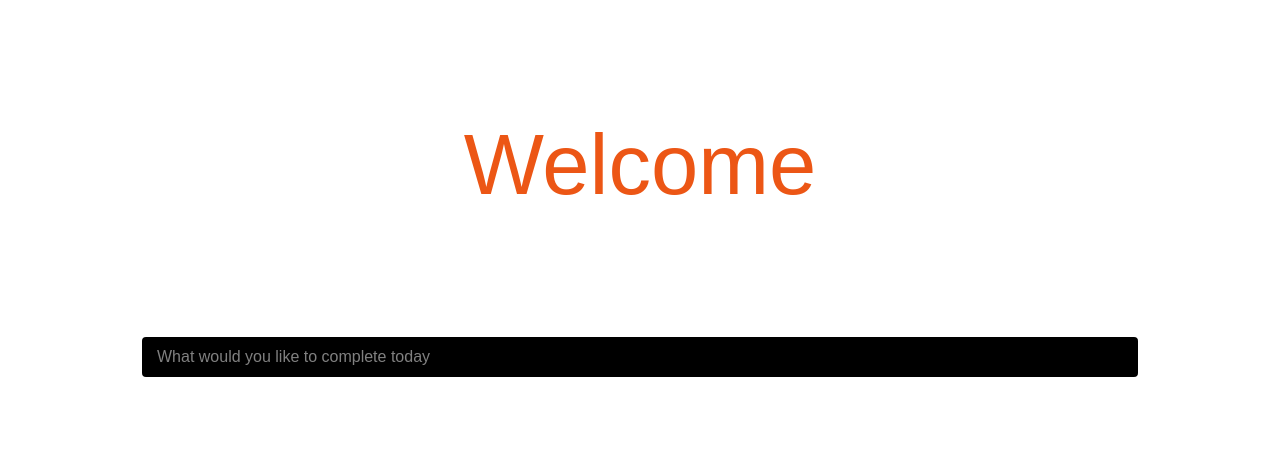
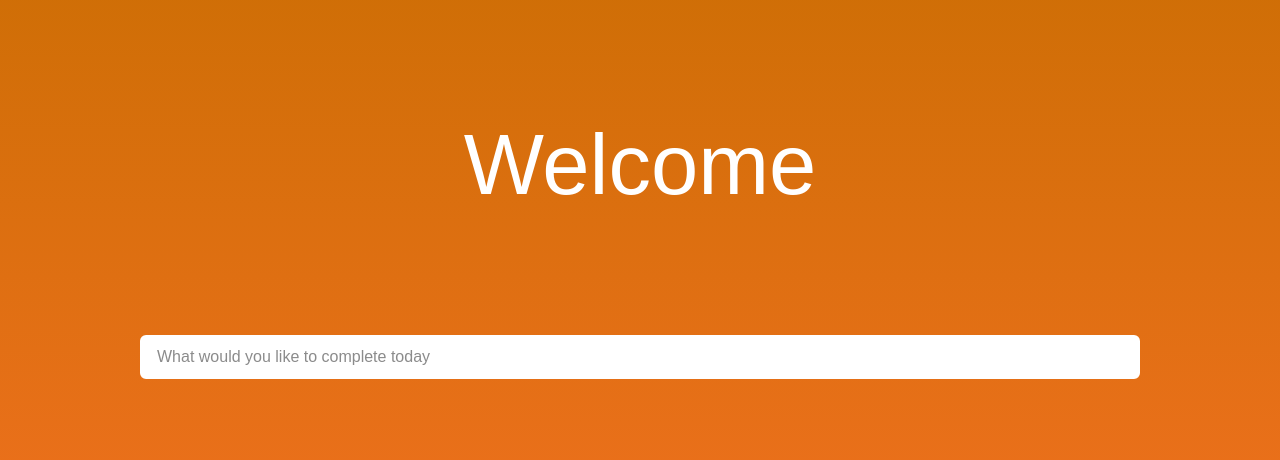
Before and after one commit to reuben-philip/mindframe, a Next.js app: page /dashboard in a window 1280 px wide. Shown: the part 160-620 px from the top of the page. Built offline with nearby package versions, Linux system fonts and the light colour scheme; no server answers.

Commit message:
just some css changes

```diff
--- a/app/globals.css
+++ b/app/globals.css
@@ -68,6 +68,9 @@ body {
   justify-content: center;
   align-items: center;
   gap: 6.7rem;
+
+  min-height: 100vh;
+  background: linear-gradient(to top, #f37021,#C76E00);
 }
 
 .home-button-container {
@@ -91,7 +94,7 @@ body {
 
 h1.login-title {
   font-size: 85px;
-  color: rgb(236, 86, 21);
+  color: white;
 }
 
 .login-title-container {
@@ -112,8 +115,8 @@ h1.login-title {
   padding: 8px 15px;
   border: 2px solid white;
   border-radius: 6px;
-  background: black;
-  color: white;
+  background: white;
+  color: balck;
   outline: none;
   transition: box-shadow 0.3s ease, border 0.3s ease;
   width: 1000px;
```
